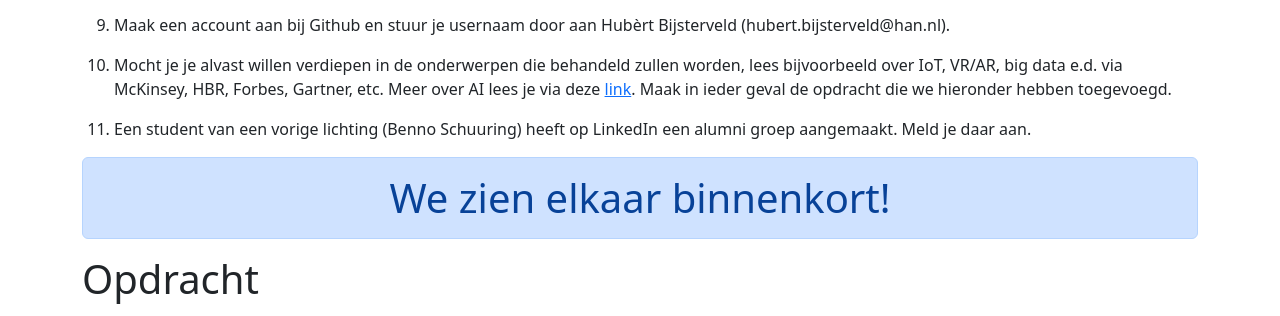
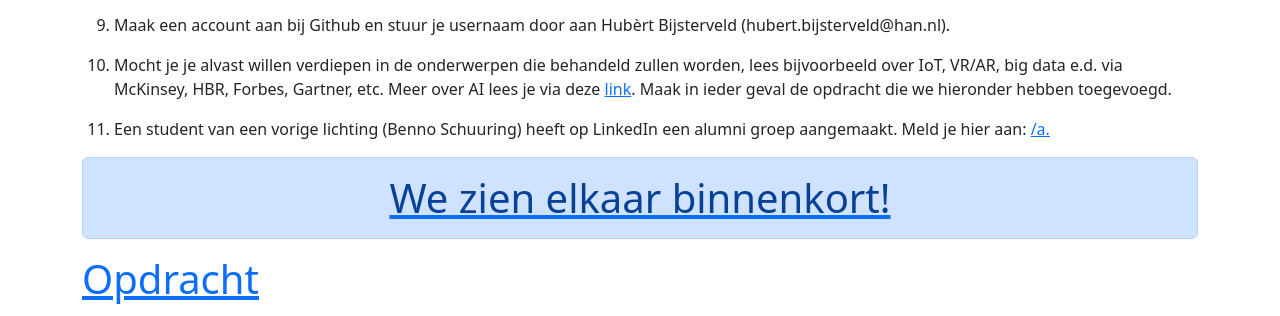
Before and after one commit to minorsmart/hellomsi, a plain HTML site: page index.html in a window 1280 px wide. Shown: the part 1209-1525 px from the top of the page. Drawn offline with nearby package versions, Linux system fonts and the light colour scheme.

Commit message:
Update index.html

```diff
--- a/index.html
+++ b/index.html
@@ -124,7 +124,7 @@
         </li>
         <li>
           Een student van een vorige lichting (Benno Schuuring) heeft op
-          LinkedIn een alumni groep aangemaakt. Meld je daar aan.
+          LinkedIn een alumni groep aangemaakt. Meld je hier aan: <a href="https://www.linkedin.com/groups/13661379/">/a.
         </li>
       </ol>
       <div
```
